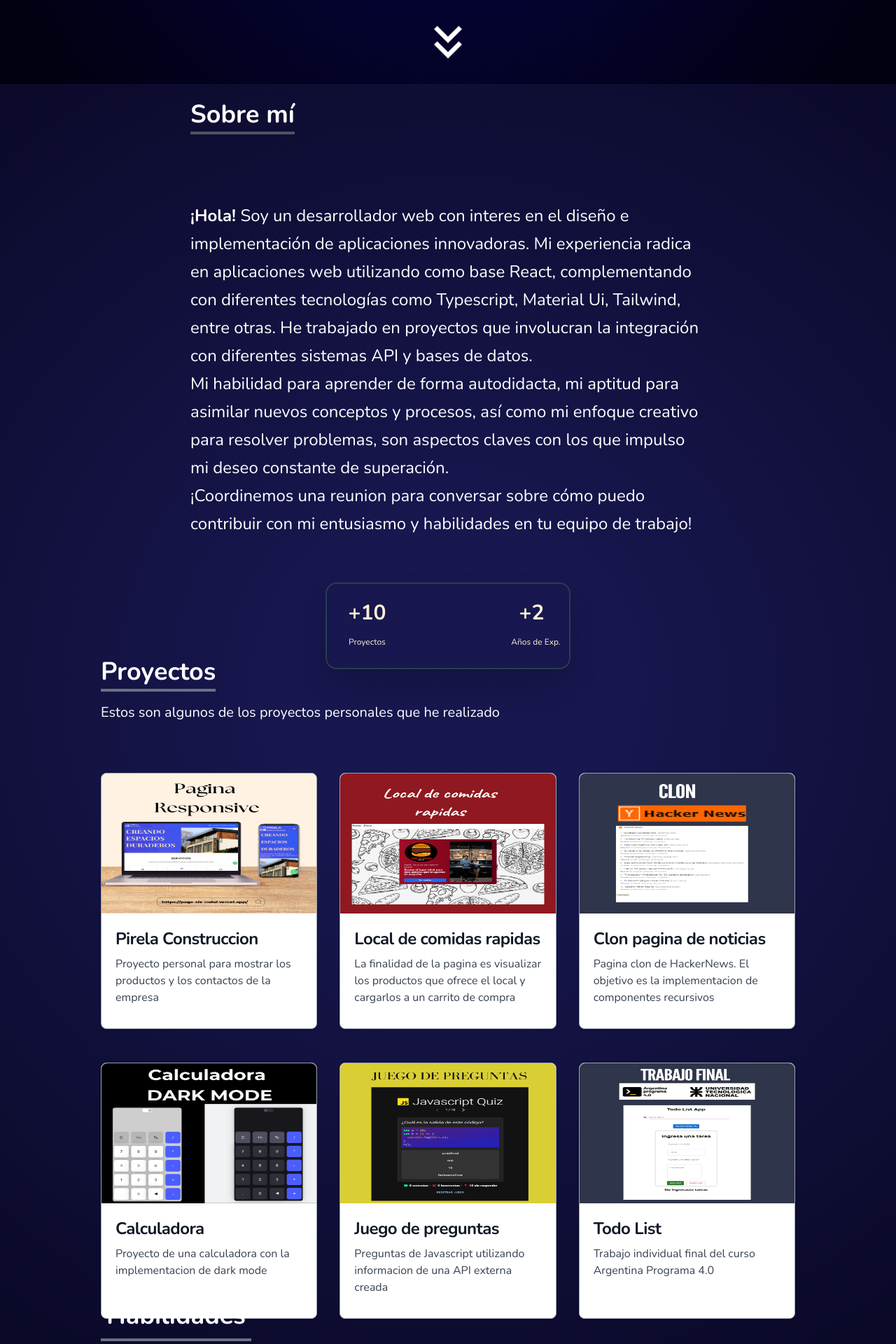
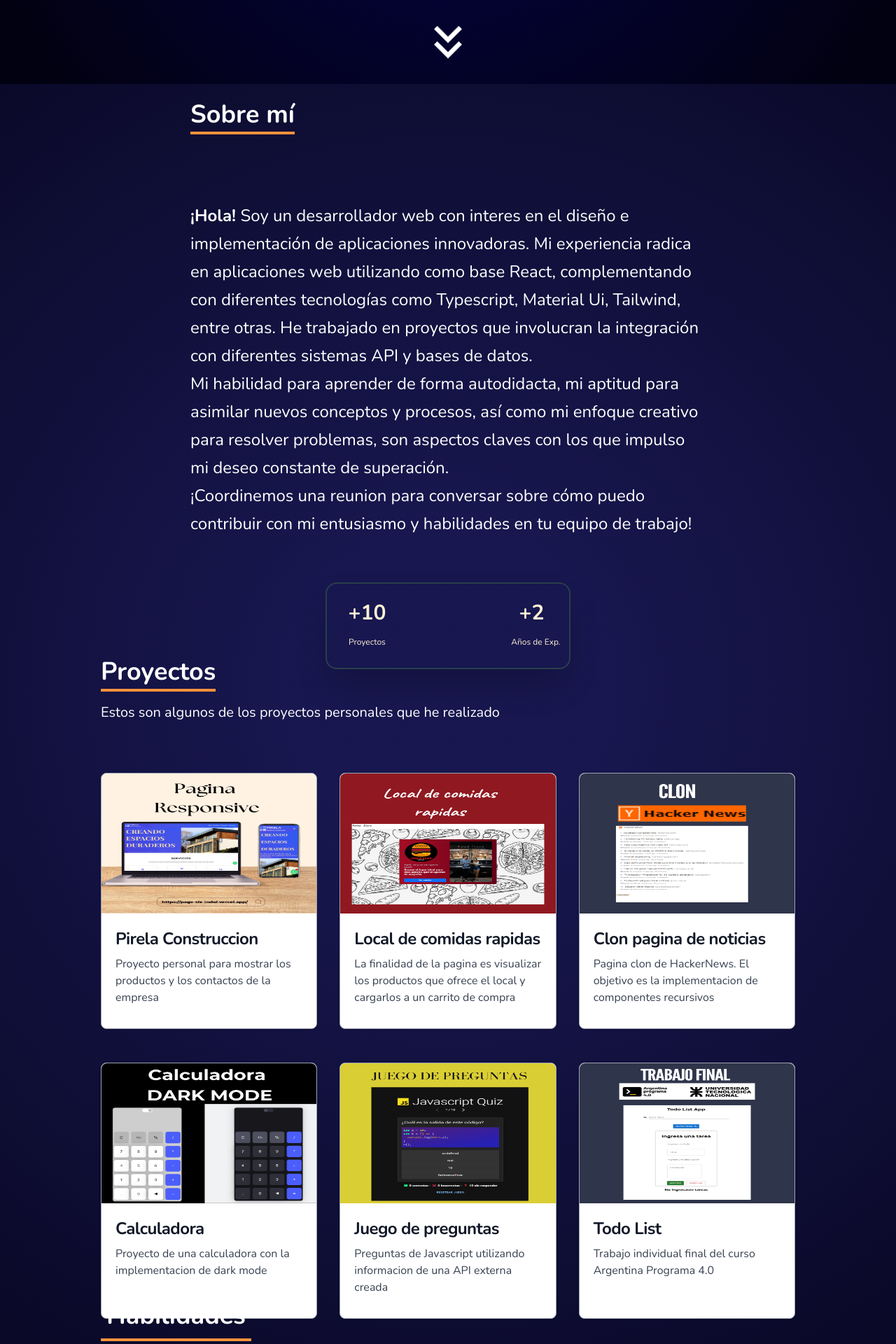
Before and after one commit to benjaminpaez/portfolio, a React (Vite) app: page / in a window 1280 px wide. Shown: the part 680-2600 px from the top of the page at 70% size. Built offline with nearby package versions, Linux system fonts and the light colour scheme.

Commit message:
changes styles

```diff
--- a/src/components/About.tsx
+++ b/src/components/About.tsx
@@ -5,7 +5,7 @@ export const About = () => {
       <div id="about" className="w-full text-white">
         <div className="max-w-screen-md p-4 mx-auto flex flex-col justify-center w-full h-full">
           <div className="pb-6">
-            <h1 className="text-4xl font-bold inline border-b-4 border-gray-600 sm:text-center">
+            <h1 className="text-4xl font-bold inline border-b-4 border-orange-400 sm:text-center">
               Sobre mí
             </h1>
           </div>
--- a/src/components/Home.tsx
+++ b/src/components/Home.tsx
@@ -22,7 +22,7 @@ export const Home = () => {
             <Social />
 
             <button
-              className="flex items-center gap-2 px-7 py-4  duration-150 bg-gradient-to-b from-[#d0d7de] to-[#afb8c1] font-bold rounded-lg border border-white hover:scale-95 hover:bg-gradient-to-r hover:from-[#033d8b] hover:to-[#0a3069] active:bg-indigo-700 hover:text-black mb-4 bg-slate-700 text-white"
+              className="flex items-center gap-2 px-7 py-4  duration-150 bg-gradient-to-b from-[#d0d7de] to-[#afb8c1] font-bold rounded-lg border border-white hover:scale-95 hover:bg-gradient-to-r hover:from-[#033d8b] hover:to-[#0a3069] active:bg-indigo-700 hover:text-black mb-4 bg-slate-700 text-white hover:bg-slate-100"
               onClick={downloadCV}
             >
               <IoDocumentText size={30} />
--- a/src/components/Portfolio.tsx
+++ b/src/components/Portfolio.tsx
@@ -16,7 +16,7 @@ export const Portfolio = () => {
     <div className=" w-full md:h-screen text-white mt-10 lg:h-screen">
       <div className="max-w-screen-lg p-4 mx-auto flex flex-col justify-center w-full h-full">
         <div className="pb-8 mt-4">
-          <p className="text-4xl font-bold inline border-b-4 border-gray-500">Proyectos</p>
+          <p className="text-4xl font-bold inline border-b-4 border-orange-400">Proyectos</p>
           <p className="py-6 text-xl">Estos son algunos de los proyectos personales que he realizado</p>
         </div>
 
--- a/src/components/Skills.tsx
+++ b/src/components/Skills.tsx
@@ -74,7 +74,7 @@ export const Skills = () => {
     >
       <div className="max-w-screen-lg mx-auto p-4 flex flex-col justify-center w-full h-full text-white">
         <div>
-          <p className="text-4xl font-bold border-b-4 border-gray-500 p-2 inline mt-5">
+          <p className="text-4xl font-bold border-b-4 border-orange-400 p-2 inline mt-5">
             Habilidades
           </p>
           <p className="py-6 text-xl">Estas son las tecnologías con las que he trabajado</p>
```
